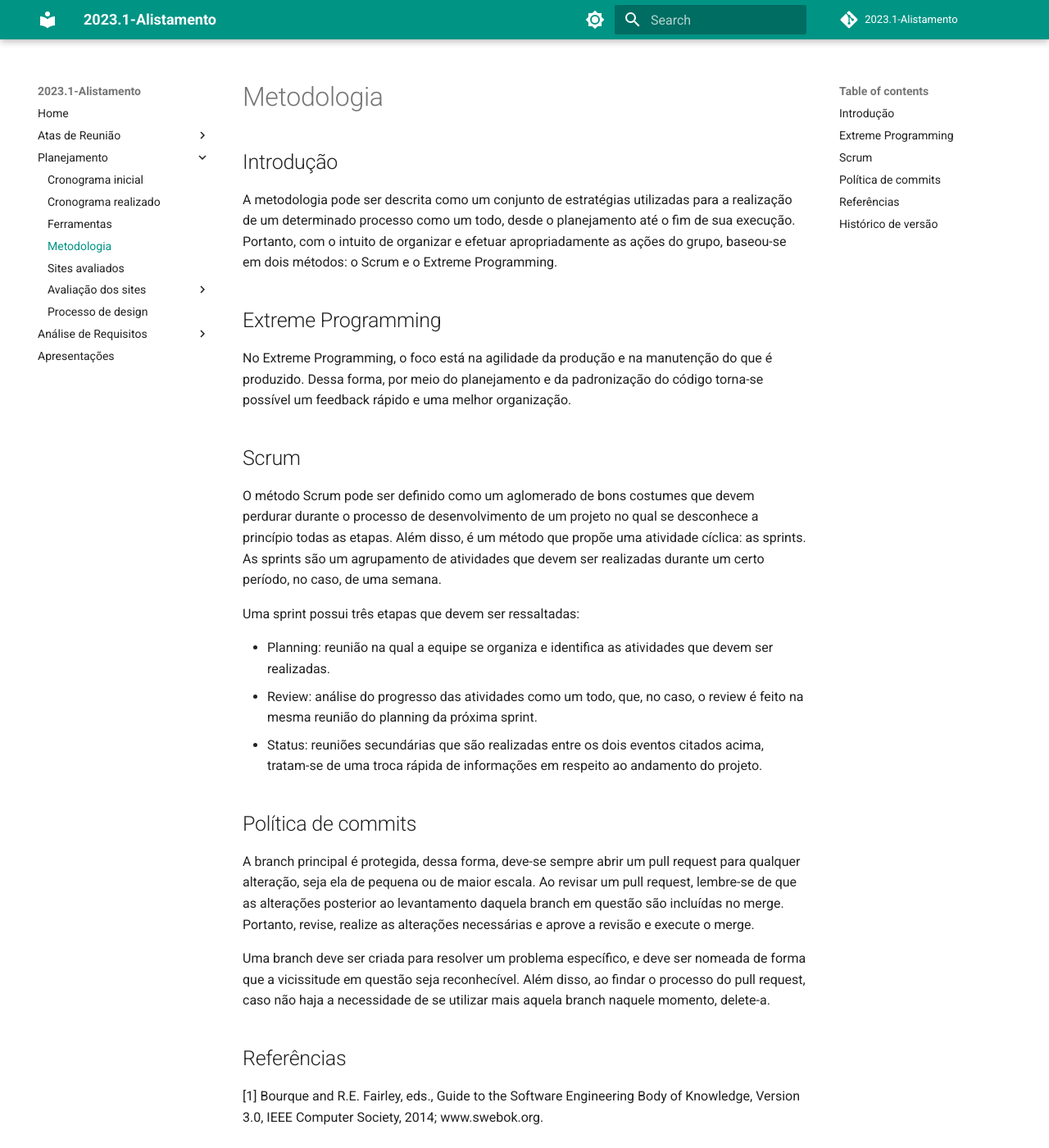
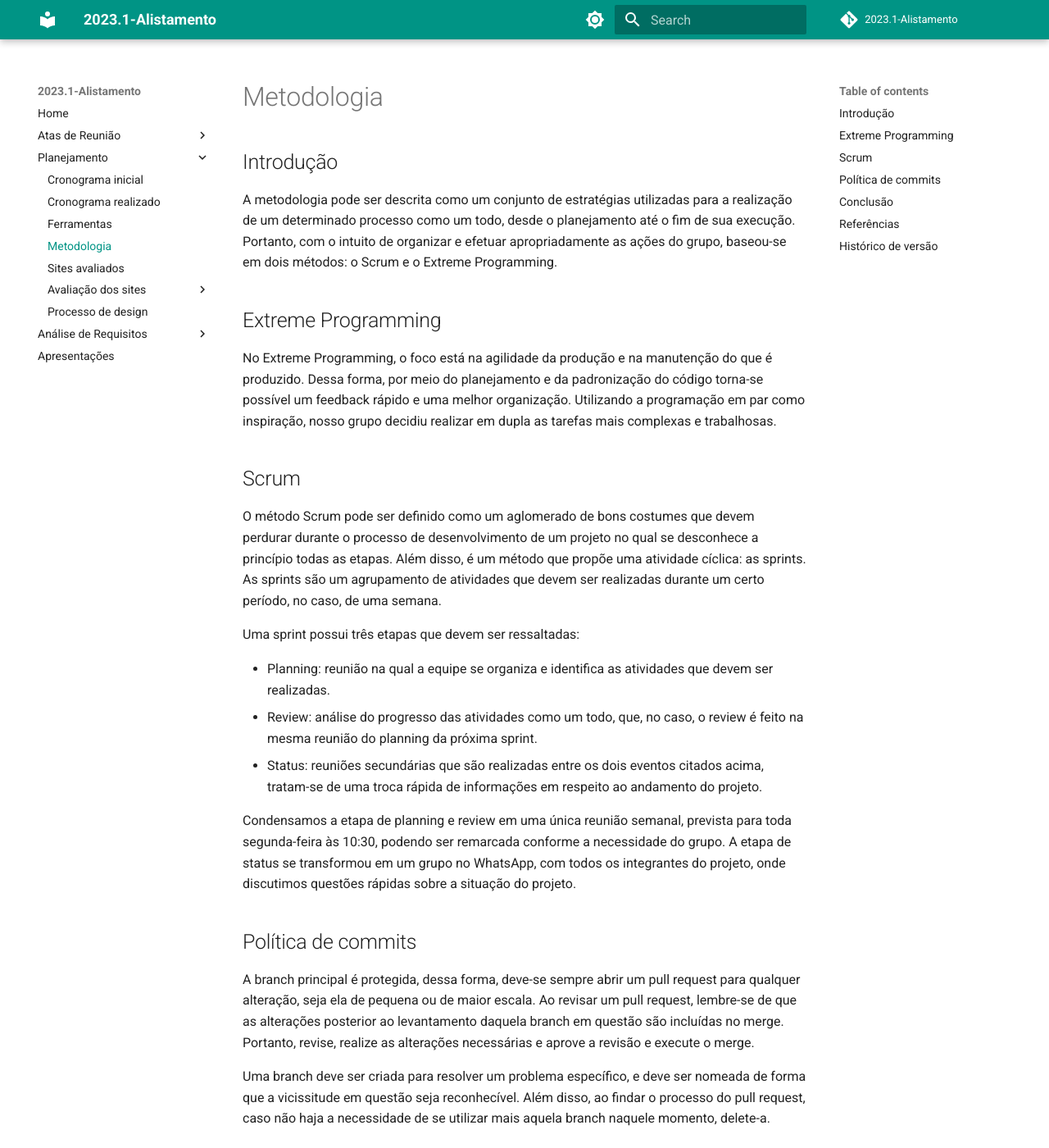
Before and after one commit to Interacao-Humano-Computador/2023.1-Alistamento, an MkDocs documentation site: the page built from docs/planejamento/metodologia.md, in a window 1280 px wide and 1400 px high. Shown: the whole window at 82% size. Built offline with MkDocs 1.6.1 and Material for MkDocs 9.7.7, drawn with Linux system fonts in a browser that asks for light colours; comment, search, counter and statistics services are not loaded; some of the changed text lies outside the part shown.

Commit message:
Corrigindo metodologia do projeto e metas de usabilidade

```diff
--- a/docs/planejamento/metodologia.md
+++ b/docs/planejamento/metodologia.md
@@ -6,7 +6,7 @@ A metodologia pode ser descrita como um conjunto de estratégias utilizadas para
 
 ## Extreme Programming
 
-No Extreme Programming, o foco está na agilidade da produção e na manutenção do que é produzido. Dessa forma, por meio do planejamento e da padronização do código torna-se possível um feedback rápido e uma melhor organização.
+No Extreme Programming, o foco está na agilidade da produção e na manutenção do que é produzido. Dessa forma, por meio do planejamento e da padronização do código torna-se possível um feedback rápido e uma melhor organização. Utilizando a programação em par como inspiração, nosso grupo decidiu realizar em dupla as tarefas mais complexas e trabalhosas.
 
 
 ## Scrum
@@ -19,11 +19,17 @@ Uma sprint possui três etapas que devem ser ressaltadas:
 * Review: análise do progresso das atividades como um todo, que, no caso, o review é feito na mesma reunião do planning da próxima sprint.
 * Status: reuniões secundárias que são realizadas entre os dois eventos citados acima, tratam-se de uma troca rápida de informações em respeito ao andamento do projeto.
 
+Condensamos a etapa de planning e review em uma única reunião semanal, prevista para toda segunda-feira às 10:30, podendo ser remarcada conforme a necessidade do grupo. A etapa de status se transformou em um grupo no WhatsApp, com todos os integrantes do projeto, onde discutimos questões rápidas sobre a situação do projeto.
+
 ## Política de commits
 
 A branch principal é protegida, dessa forma, deve-se sempre abrir um pull request para qualquer alteração, seja ela de pequena ou de maior escala. Ao revisar um pull request, lembre-se de que as alterações posterior ao levantamento daquela branch em questão são incluídas no merge. Portanto, revise, realize as alterações necessárias e aprove a revisão e execute o merge.
 
 Uma branch deve ser criada para resolver um problema específico, e deve ser nomeada de forma que a vicissitude em questão seja reconhecível. Além disso, ao findar o processo do pull request, caso não haja a necessidade de se utilizar mais aquela branch naquele momento, delete-a.
+
+## Conclusão
+
+Usando os métodos Scrum e Extreme Programming como inspiração, teremos uma reunião semanal e um grupo para a rápida troca de informações. Além disso os integrantes do grupo podem realizar uma chamada de vídeo para a realização de tarefas, que são mais trabalhosas ou mais complexas. Por fim, graças a nossa política de commits, cada tarefa deve, necessariamente, ser revisada antes de ser incluída na git page do projeto.
 
 ## Referências
 [1] Bourque and R.E. Fairley, eds., Guide to the Software Engineering Body of Knowledge, Version 3.0, IEEE Computer Society, 2014; www.swebok.org.
--- a/mkdocs.yml
+++ b/mkdocs.yml
@@ -28,6 +28,7 @@ nav:
       - Personas: analise_requisitos/personas.md
       - Análise de Tarefas: analise_requisitos/analise_tarefas.md
       - Princípios Gerais do Projeto: analise_requisitos/principios_gerais.md
+      - Metas de Usabilidade: analise_requisitos/metas_usabilidade.md
     - Apresentações: apresentacoes.md
 theme:
   name: material
```
Also changed, not shown: other parts of docs/planejamento/metodologia.md (+1 -1 lines), docs/analise_requisitos/metas_usabalidade.md (+2 -2 lines).
